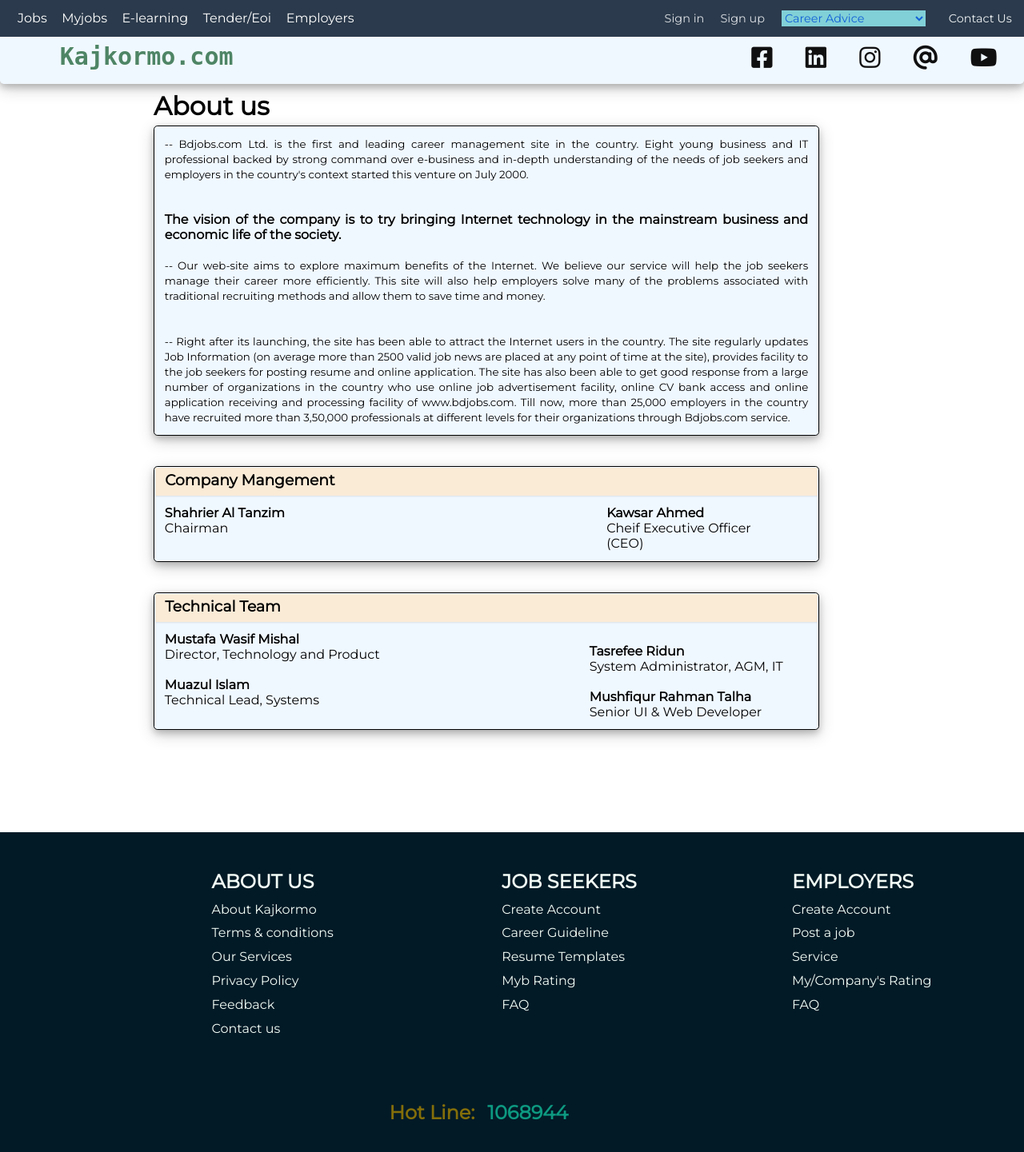
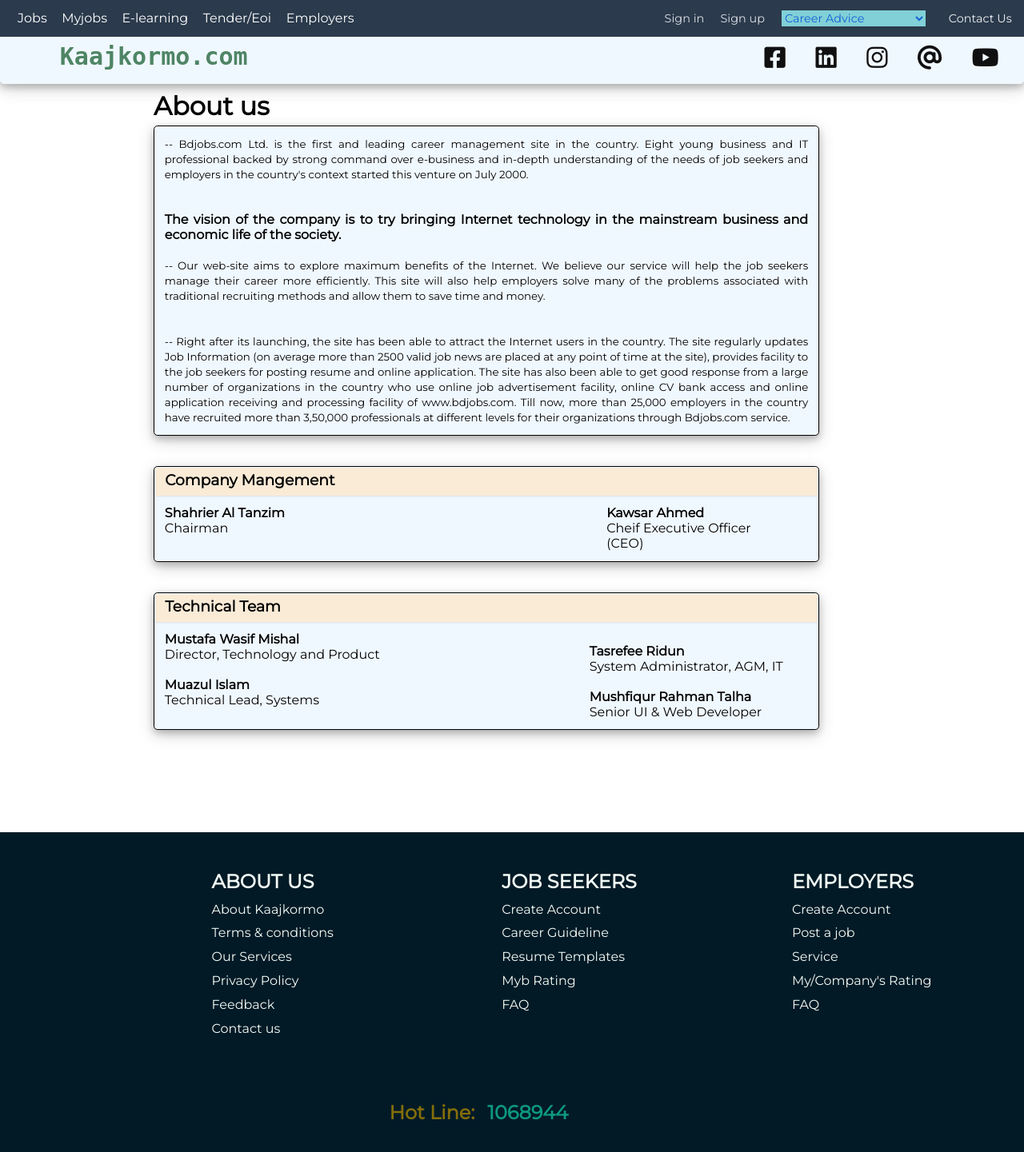
Before and after one commit to Talha76/SPL1, a PHP site: page /about_us.php in a window 1280 px wide. Shown: the whole page at 80% size. Run offline with PHP 8.4, Linux system fonts and the light colour scheme.

Commit message:
Changed kajkormo to kaajkormo

```diff
--- a/home/about_us.php
+++ b/home/about_us.php
@@ -83,7 +83,7 @@ include '../phpDependencies/config.php'
 
         <!--navbar2 starts-->
         <nav class="navbar2">
-            <h2 class="navbar-logo"> <a href="index.php">Kajkormo.com</a></h2>
+            <h2 class="navbar-logo"> <a href="index.php">Kaajkormo.com</a></h2>
 
 
             <div class="nb-class2">
@@ -224,7 +224,7 @@ include '../phpDependencies/config.php'
                 <h2>ABOUT US</h2>
             </div>
             <div class="links">
-                <a href="about_us.php">About Kajkormo</a>
+                <a href="about_us.php">About Kaajkormo</a>
                 <a href="terms_and_conditions.php">Terms & conditions</a>
                 <a href="#">Our Services</a>
                 <a href="privacy_policy.php">Privacy Policy</a>
--- a/home/index.php
+++ b/home/index.php
@@ -78,7 +78,7 @@ include '../phpDependencies/config.php'
 
         <!--navbar2 starts-->
         <nav class="navbar2">
-            <h2 class="navbar-logo"> <a href="#">Kajkormo.com</a></h2>
+            <h2 class="navbar-logo"> <a href="#">Kaajkormo.com</a></h2>
 
 
             <div class="nb-class2">
@@ -508,7 +508,7 @@ include '../phpDependencies/config.php'
                 <h2>ABOUT US</h2>
             </div>
             <div class="links">
-                <a href="about_us.php">About Kajkormo</a>
+                <a href="about_us.php">About Kaajkormo</a>
                 <a href="terms_and_conditions.php">Terms & conditions</a>
                 <a href="#">Our Services</a>
                 <a href="privacy_policy.php">Privacy Policy</a>
--- a/home/privacy_policy.php
+++ b/home/privacy_policy.php
@@ -83,7 +83,7 @@ include '../phpDependencies/config.php'
 
         <!--navbar2 starts-->
         <nav class="navbar2">
-            <h2 class="navbar-logo"> <a href="index.php">Kajkormo.com</a></h2>
+            <h2 class="navbar-logo"> <a href="index.php">Kaajkormo.com</a></h2>
 
 
             <div class="nb-class2">
@@ -275,7 +275,7 @@ include '../phpDependencies/config.php'
             <h2>ABOUT US</h2>
         </div>
         <div class="links">
-            <a href="about_us.php">About Kajkormo</a>
+            <a href="about_us.php">About Kaajkormo</a>
             <a href="terms_and_conditions_style.php">Terms & conditions</a>
             <a href="#">Our Services</a>
             <a href="privacy_policy.php">Privacy Policy</a>
--- a/home/terms_and_conditions.php
+++ b/home/terms_and_conditions.php
@@ -85,7 +85,7 @@ include '../phpDependencies/config.php'
 
         <!--navbar2 starts-->
         <nav class="navbar2">
-            <h2 class="navbar-logo"> <a href="index.php">Kajkormo.com</a></h2>
+            <h2 class="navbar-logo"> <a href="index.php">Kaajkormo.com</a></h2>
 
 
             <div class="nb-class2">
@@ -170,7 +170,7 @@ include '../phpDependencies/config.php'
                 <h2>ABOUT US</h2>
             </div>
             <div class="links">
-                <a href="about_us.php">About Kajkormo</a>
+                <a href="about_us.php">About Kaajkormo</a>
                 <a href="terms_and_conditions_style.php">Terms & conditions</a>
                 <a href="#">Our Services</a>
                 <a href="privacy_policy.php">Privacy Policy</a>
--- a/loginAndRegistration/login.php
+++ b/loginAndRegistration/login.php
@@ -147,7 +147,7 @@ if (isset($_POST['submit'])) {
                 <h2>ABOUT US</h2>
             </div>
             <div class="links">
-                <a href="../home/about_us.php">About Kajkormo</a>
+                <a href="../home/about_us.php">About Kaajkormo</a>
                 <a href="../home/terms_and_conditions.php">Terms & conditions</a>
                 <a href="#">Our Services</a>
                 <a href="../home/privacy_policy.php">Privacy Policy</a>
--- a/loginAndRegistration/register.php
+++ b/loginAndRegistration/register.php
@@ -151,7 +151,7 @@ if(isset($_POST['submit'])) {
                 <h2>ABOUT US</h2>
             </div>
             <div class="links">
-                <a href="../home/about_us.php">About Kajkormo</a>
+                <a href="../home/about_us.php">About Kaajkormo</a>
                 <a href="../home/terms_and_conditions.php">Terms & conditions</a>
                 <a href="#">Our Services</a>
                 <a href="../home/privacy_policy.php">Privacy Policy</a>
```
